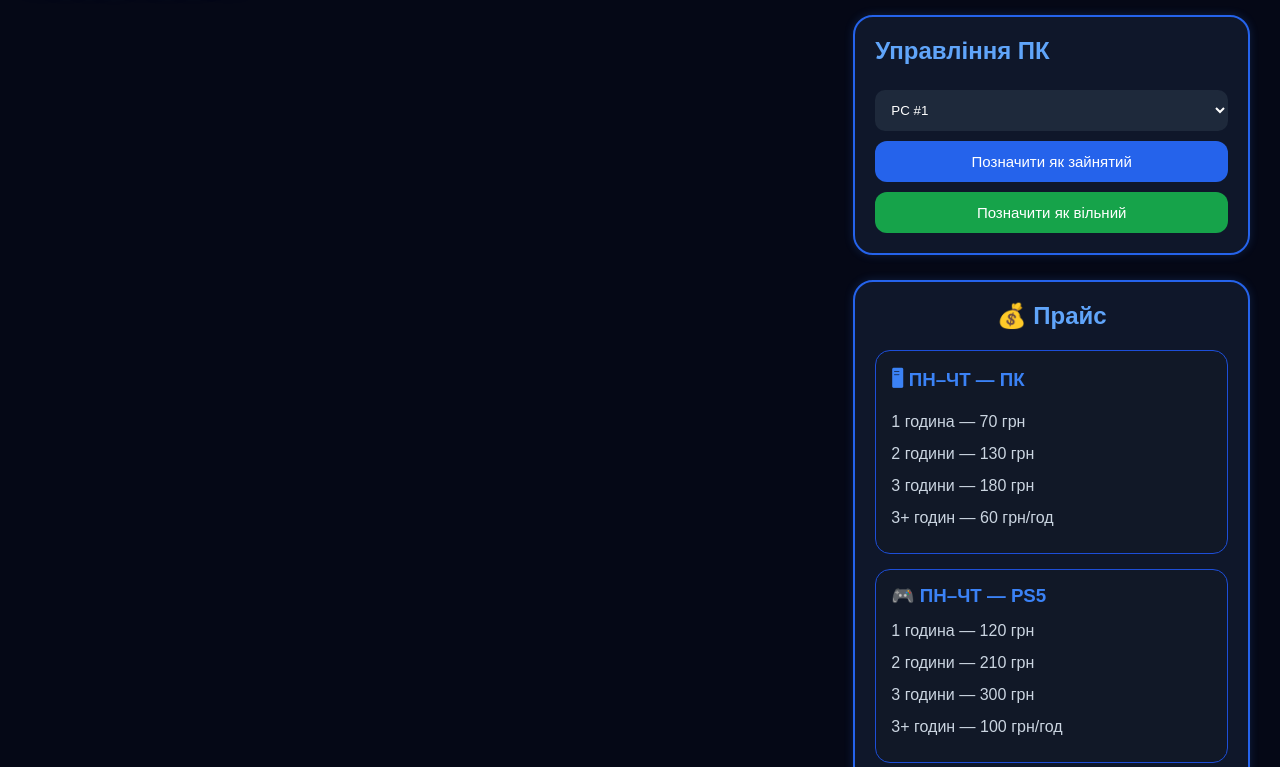
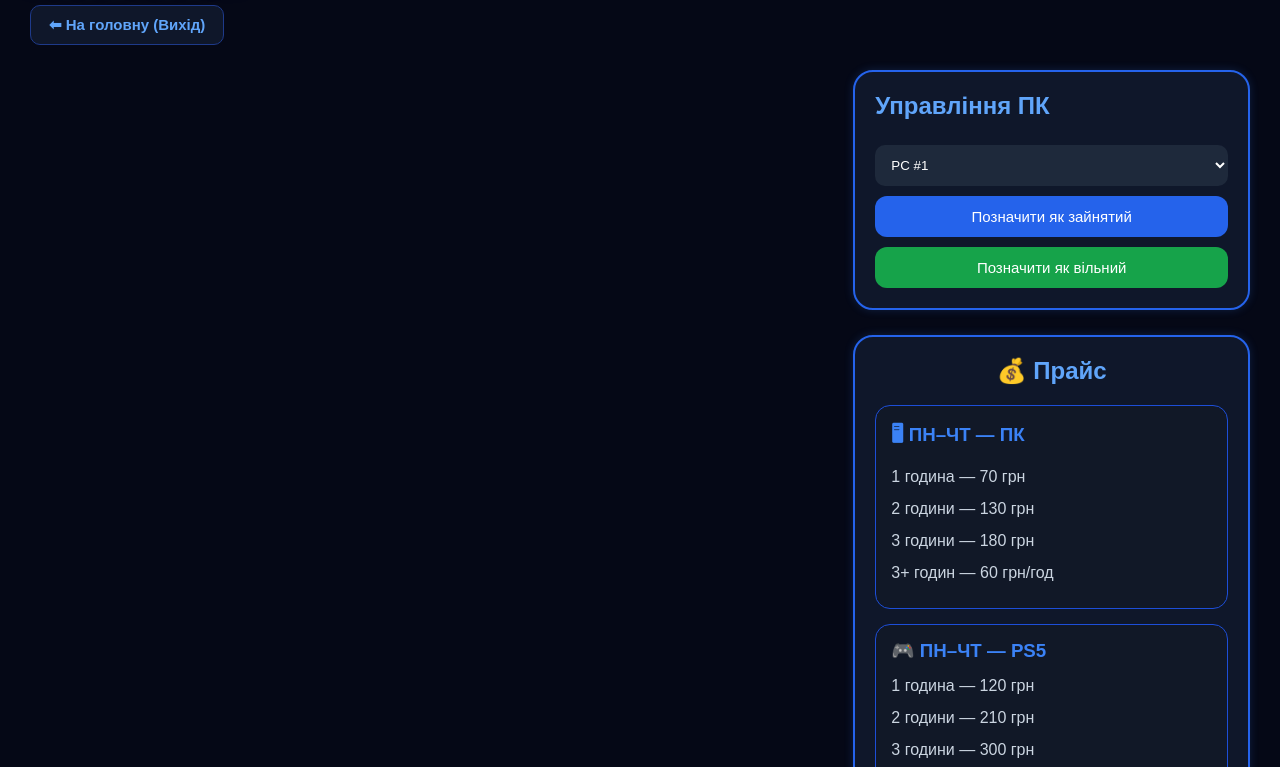
Before and after one commit to ChernyshDaryna/NOOB_CLUB, a website: page public/admin.html in a window 1280 px wide. Shown: the part 82-849 px from the top of the page. Drawn offline with Linux system fonts and the light colour scheme; no server answers.

Commit message:
Add back button to admin.html
Added a back button with styling to the admin page.

```diff
--- a/public/admin.html
+++ b/public/admin.html
@@ -86,11 +86,34 @@ body{
 
 h1{
     color:#3b82f6;
-    margin-bottom:30px;
+    margin-bottom:20px;
 
     text-shadow:
     0 0 10px #3b82f6,
     0 0 25px #2563eb;
+}
+
+/* КНОПКА НАЗАД */
+.back-btn {
+    display: inline-flex;
+    align-items: center;
+    gap: 8px;
+    color: #60a5fa;
+    text-decoration: none;
+    font-weight: bold;
+    font-size: 15px;
+    background: #0f172a;
+    padding: 10px 18px;
+    border: 1px solid #1e3a8a;
+    border-radius: 10px;
+    margin-bottom: 25px;
+    transition: 0.3s;
+}
+
+.back-btn:hover {
+    box-shadow: 0 0 15px rgba(59, 130, 246, 0.4);
+    border-color: #3b82f6;
+    color: white;
 }
 
 .wrapper{
@@ -216,6 +239,10 @@ select{
 <body>
 
 <h1>NÒÓB ADMIN</h1>
+
+<a href="/" class="back-btn">
+    ⬅ На головну (Вихід)
+</a>
 
 <div class="wrapper">
 
```
